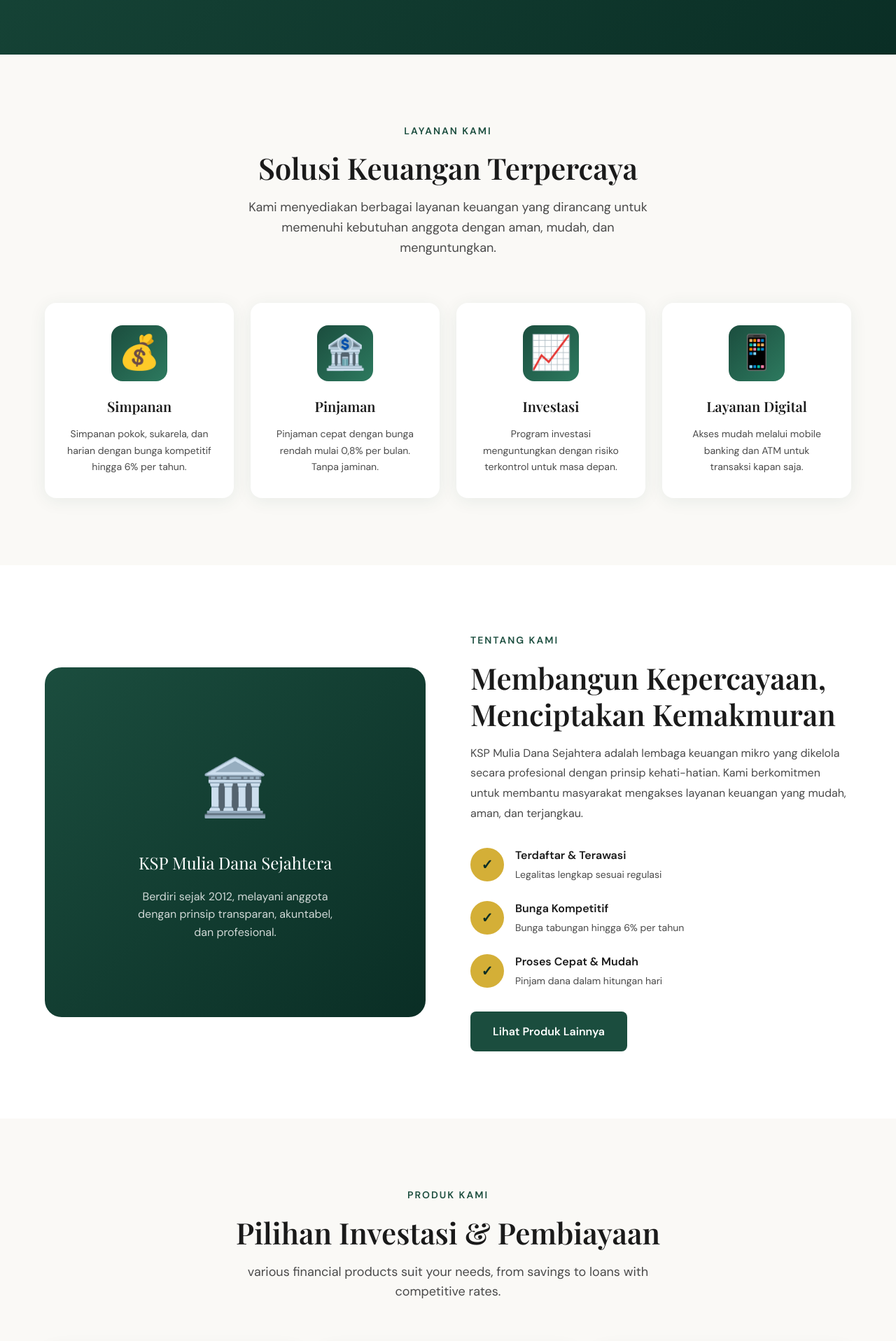
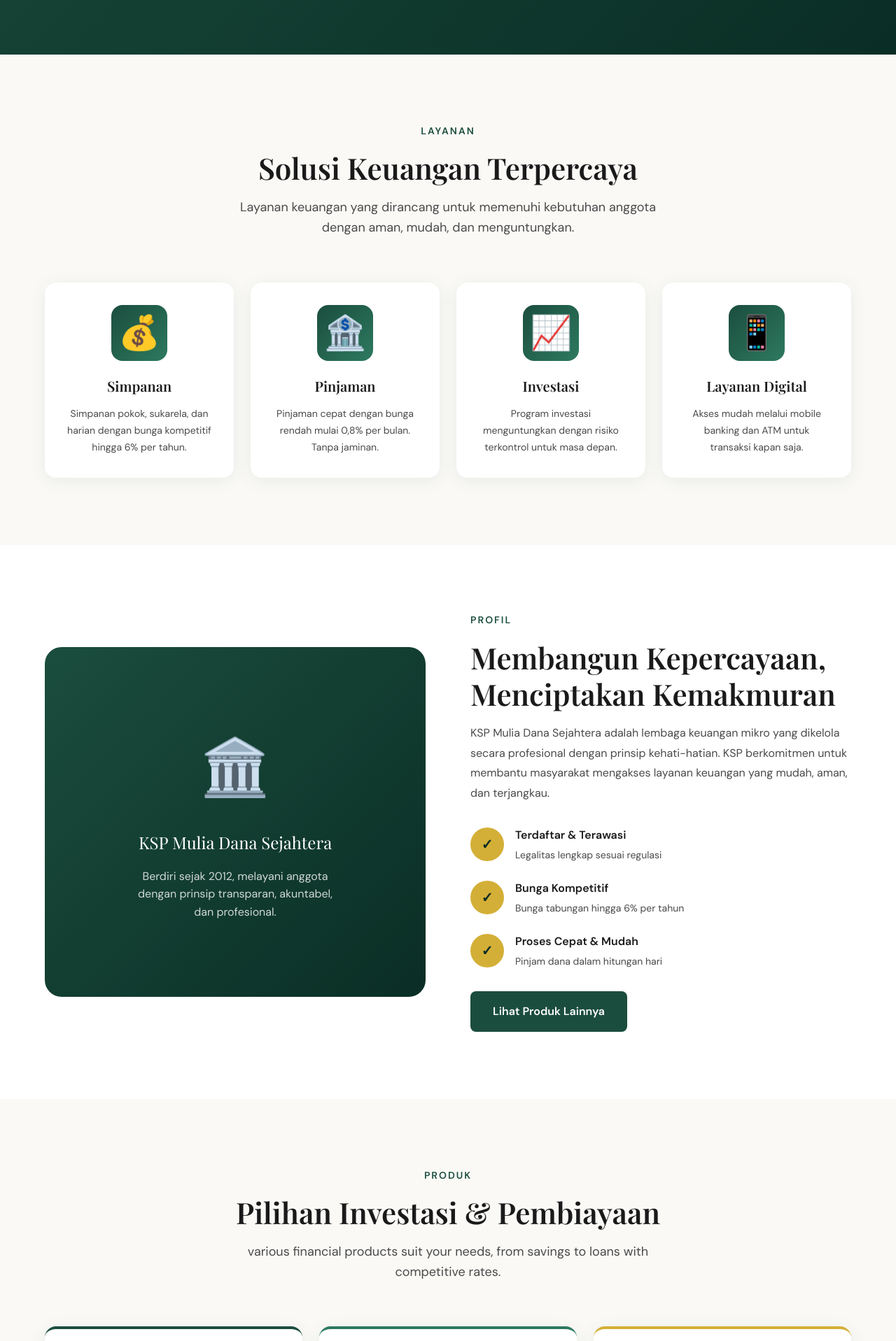
Before and after one commit to manangindu81-design/mds, a Next.js app: page / in a window 1280 px wide. Shown: the part 722-2639 px from the top of the page at 70% size. Built offline with nearby package versions, Linux system fonts and the light colour scheme.

Commit message:
fix: remove promotional words - kami, produk kami, tentang kami

```diff
--- a/src/app/page.tsx
+++ b/src/app/page.tsx
@@ -77,7 +77,7 @@ export default function Home() {
   const handleSubmit = (e: React.FormEvent) => {
     e.preventDefault();
     if (validateForm()) {
-      alert("Terima kasih! Pesan Anda telah terkirim. Tim kami akan menghubungi Anda segera.");
+      alert("Terima kasih! Pesan Anda telah terkirim. Tim akan menghubungi Anda segera.");
       setFormData({ name: "", email: "", phone: "", message: "" });
     }
   };
@@ -162,7 +162,7 @@ export default function Home() {
               <a href="#kontak" className="btn btn-secondary" style={{ fontSize: 16 }}>
                 Bergabung Sekarang
               </a>
-              <a href="#tentang" style={{
+              <a href="#profil" style={{
                 display: "inline-block",
                 padding: "16px 32px",
                 background: "transparent",
@@ -219,13 +219,13 @@ export default function Home() {
               letterSpacing: 2,
               marginBottom: 16
             }}>
-              LAYANAN KAMI
+              LAYANAN
             </div>
             <h2 className="section-title" style={{ textAlign: "center" }}>
               Solusi Keuangan Terpercaya
             </h2>
             <p className="section-subtitle" style={{ margin: "0 auto", textAlign: "center" }}>
-              Kami menyediakan berbagai layanan keuangan yang dirancang untuk memenuhi kebutuhan anggota dengan aman, mudah, dan menguntungkan.
+              Layanan keuangan yang dirancang untuk memenuhi kebutuhan anggota dengan aman, mudah, dan menguntungkan.
             </p>
           </div>
 
@@ -259,7 +259,7 @@ export default function Home() {
       </section>
 
       {/* About Section */}
-      <section id="tentang" className="section" style={{ background: "var(--color-surface)" }}>
+      <section id="profil" className="section" style={{ background: "var(--color-surface)" }}>
         <div className="container" style={{ display: "grid", gridTemplateColumns: "1fr 1fr", gap: 64, alignItems: "center" }}>
           <div style={{
             background: "linear-gradient(135deg, var(--color-primary) 0%, var(--color-accent) 100%)",
@@ -289,14 +289,14 @@ export default function Home() {
               letterSpacing: 2,
               marginBottom: 16
             }}>
-              TENTANG KAMI
+              PROFIL
             </div>
             <h2 className="section-title">
               Membangun Kepercayaan, Menciptakan Kemakmuran
             </h2>
             <p style={{ fontSize: 16, color: "var(--color-text-secondary)", marginBottom: 32, lineHeight: 1.8 }}>
               KSP Mulia Dana Sejahtera adalah lembaga keuangan mikro yang dikelola secara profesional
-              dengan prinsip kehati-hatian. Kami berkomitmen untuk membantu masyarakat mengakses layanan keuangan
+              dengan prinsip kehati-hatian. KSP berkomitmen untuk membantu masyarakat mengakses layanan keuangan
               yang mudah, aman, dan terjangkau.
             </p>
 
@@ -365,7 +365,7 @@ export default function Home() {
               </div>
             </div>
 
-            <a href="#produk" className="btn btn-primary">
+            <a href="#layanan" className="btn btn-primary">
               Lihat Produk Lainnya
             </a>
           </div>
@@ -384,7 +384,7 @@ export default function Home() {
               letterSpacing: 2,
               marginBottom: 16
             }}>
-              PRODUK KAMI
+              PRODUK
             </div>
             <h2 className="section-title" style={{ textAlign: "center" }}>
               Pilihan Investasi & Pembiayaan
@@ -705,8 +705,8 @@ export default function Home() {
           #beranda h1 { font-size: 40px !important; }
           #beranda p { font-size: 18px !important; }
           #beranda > div > div:last-child { margin-top: 40px; }
-          #tentang .container { grid-template-columns: 1fr !important; }
-          #tentang > div > div:last-child { order: -1; }
+          #profil .container { grid-template-columns: 1fr !important; }
+          #profil > div > div:last-child { order: -1; }
           #kontak .container { grid-template-columns: 1fr !important; }
           footer > div > div { grid-template-columns: 1fr !important; gap: 32px !important; text-align: center; }
           footer > div > div > div:first-child { display: flex; flex-direction: column; align-items: center; }
--- a/src/app/pinjaman/page.tsx
+++ b/src/app/pinjaman/page.tsx
@@ -147,7 +147,7 @@ export default function PinjamanPage() {
 
           {submitted && (
             <div style={{ background: "#d4edda", color: "#155724", padding: 16, borderRadius: 8, marginBottom: 24, textAlign: "center" }}>
-              ✓ Pengajuan pinjaman berhasil! Tim kami akan memproses dalam 1-3 hari kerja.
+              ✓ Pengajuan pinjaman berhasil! Tim akan memproses dalam 1-3 hari kerja.
             </div>
           )}
 
```
